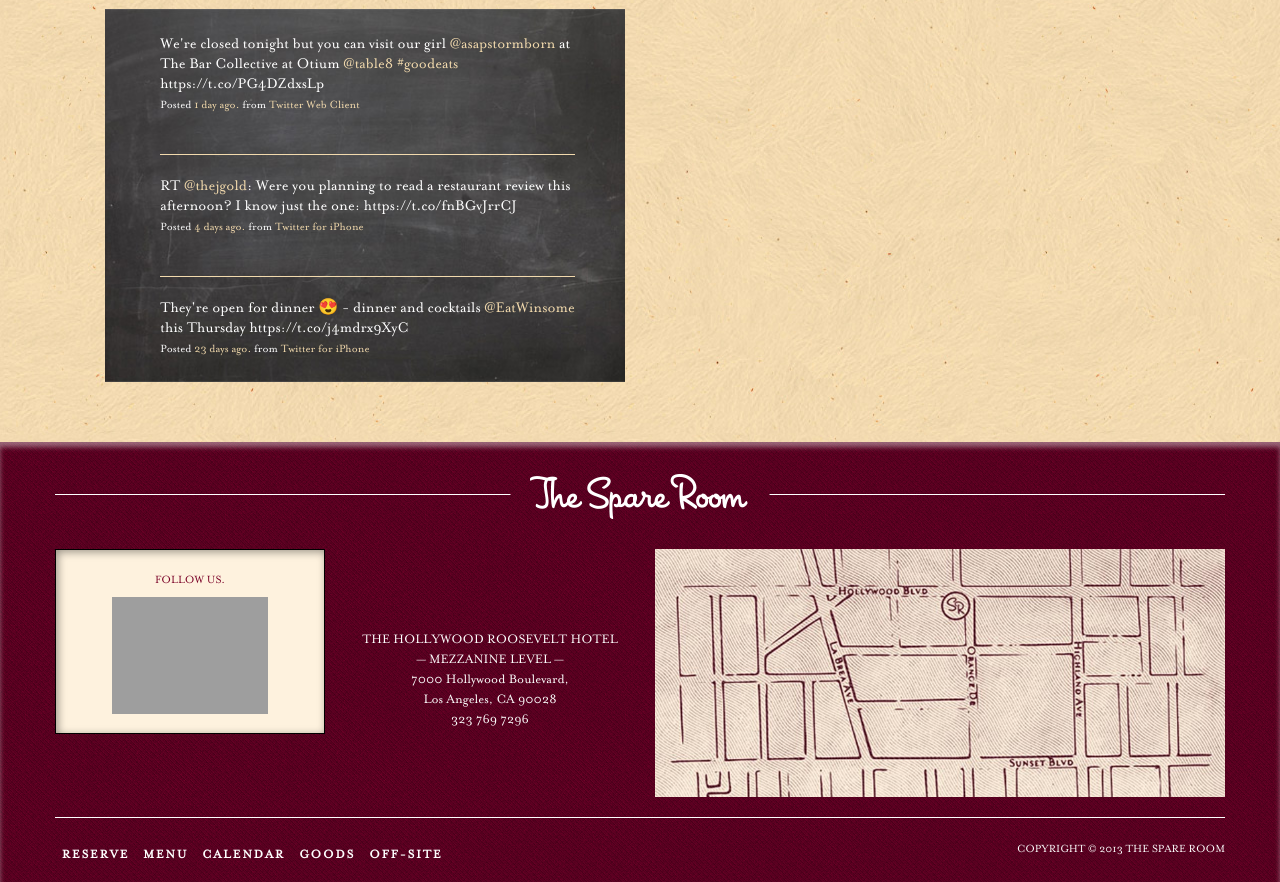
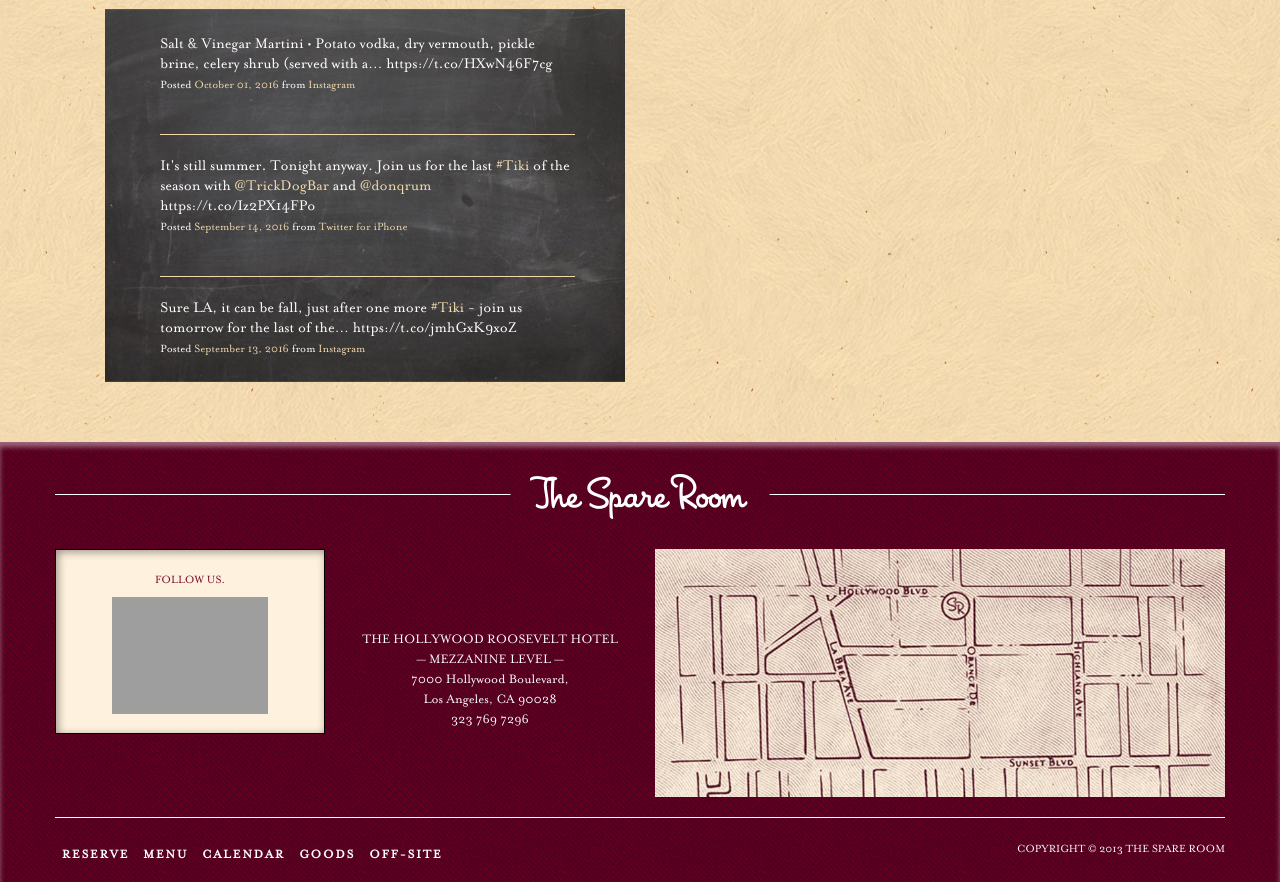
Before and after one commit to streetvirus/spareroom, a PHP site: page / in a window 1280 px wide. Shown: the part 3521-4403 px from the top of the page. Run offline with PHP 8.4, Linux system fonts and the light colour scheme; data that the repository does not hold is empty; some libraries are stand-ins or nearby versions; grey boxes are pictures that could not be loaded.

Commit message:
December Calendar

```diff
--- a/includes/_cache/twitter_feed.php
+++ b/includes/_cache/twitter_feed.php
@@ -1,8 +1,16 @@
-<tr><td><div id="tweet_768252238309371904" class="tweet_odd">We're closed tonight but you can visit our girl <a class="$class" href="http://twitter.com/asapstormborn">@asapstormborn</a> at The Bar Collective at Otium <a class="$class" href="http://twitter.com/table8">@table8</a> <a class="$class" href="http://twitter.com/#!/search?q=%23goodeats">#goodeats</a> https://t.co/PG4DZdxsLp<br /><span class="tweet_source">Posted <a href="http://twitter.com/#!/SpareRoomHwood/status/768252238309371904">1 day ago.</a> from <a href="http://twitter.com" rel="nofollow">Twitter Web Client</a></span><div class="tweet_clear">&nbsp;</div></div>
+<tr><td><div id="tweet_782450002928992256" class="tweet_odd">Salt &amp; Vinegar Martini • Potato vodka, dry vermouth, pickle brine, celery shrub (served with a… https://t.co/HXwN46F7cg<br /><span class="tweet_source">Posted <a href="http://twitter.com/#!/SpareRoomHwood/status/782450002928992256">October 01, 2016</a> from <a href="http://instagram.com" rel="nofollow">Instagram</a></span><div class="tweet_clear">&nbsp;</div></div>
 
-</td></tr><tr><td><div id="tweet_767117039248953345" class="tweet_even">RT <a class="$class" href="http://twitter.com/thejgold">@thejgold</a>: Were you planning to read a restaurant review this afternoon? I know just the one: https://t.co/fnBGvJrrCJ<br /><span class="tweet_source">Posted <a href="http://twitter.com/#!/SpareRoomHwood/status/767117039248953345">4 days ago.</a> from <a href="http://twitter.com/download/iphone" rel="nofollow">Twitter for iPhone</a></span><div class="tweet_clear">&nbsp;</div></div>
+</td></tr><tr><td><div id="tweet_776193970070179842" class="tweet_even">It's still summer. Tonight anyway. Join us for the last <a class="$class" href="http://twitter.com/#!/search?q=%23Tiki">#Tiki</a> of the season with <a class="$class" href="http://twitter.com/TrickDogBar">@TrickDogBar</a> and <a class="$class" href="http://twitter.com/donqrum">@donqrum</a> https://t.co/Iz2PX14FPo<br /><span class="tweet_source">Posted <a href="http://twitter.com/#!/SpareRoomHwood/status/776193970070179842">September 14, 2016</a> from <a href="http://twitter.com/download/iphone" rel="nofollow">Twitter for iPhone</a></span><div class="tweet_clear">&nbsp;</div></div>
 
-</td></tr><tr><td><div id="tweet_760255907653496832" class="tweet_odd">They're open for dinner 😍 - dinner and cocktails <a class="$class" href="http://twitter.com/EatWinsome">@EatWinsome</a> this Thursday  https://t.co/j4mdrx9XyC<br /><span class="tweet_source">Posted <a href="http://twitter.com/#!/SpareRoomHwood/status/760255907653496832">23 days ago.</a> from <a href="http://twitter.com/download/iphone" rel="nofollow">Twitter for iPhone</a></span><div class="tweet_clear">&nbsp;</div></div>
+</td></tr><tr><td><div id="tweet_775867454388051968" class="tweet_odd">Sure LA, it can be fall, just after one more <a class="$class" href="http://twitter.com/#!/search?q=%23Tiki">#Tiki</a> - join us tomorrow for the last of the… https://t.co/jmhGxK9xoZ<br /><span class="tweet_source">Posted <a href="http://twitter.com/#!/SpareRoomHwood/status/775867454388051968">September 13, 2016</a> from <a href="http://instagram.com" rel="nofollow">Instagram</a></span><div class="tweet_clear">&nbsp;</div></div>
+
+</td></tr><tr><td><div id="tweet_769655293856755712" class="tweet_even">RT <a class="$class" href="http://twitter.com/genghis_cohen">@genghis_cohen</a>: Ok we're terrible at keeping secrets. Swing by our booth at <a class="$class" href="http://twitter.com/#!/search?q=%23FYF">#FYF</a> for a fortune cookie concealing a code for free deliver…<br /><span class="tweet_source">Posted <a href="http://twitter.com/#!/SpareRoomHwood/status/769655293856755712">August 27, 2016</a> from <a href="http://twitter.com/download/iphone" rel="nofollow">Twitter for iPhone</a></span><div class="tweet_clear">&nbsp;</div></div>
+
+</td></tr><tr><td><div id="tweet_768252238309371904" class="tweet_odd">We're closed tonight but you can visit our girl <a class="$class" href="http://twitter.com/asapstormborn">@asapstormborn</a> at The Bar Collective at Otium <a class="$class" href="http://twitter.com/table8">@table8</a> <a class="$class" href="http://twitter.com/#!/search?q=%23goodeats">#goodeats</a> https://t.co/PG4DZdxsLp<br /><span class="tweet_source">Posted <a href="http://twitter.com/#!/SpareRoomHwood/status/768252238309371904">August 23, 2016</a> from <a href="http://twitter.com" rel="nofollow">Twitter Web Client</a></span><div class="tweet_clear">&nbsp;</div></div>
+
+</td></tr><tr><td><div id="tweet_767117039248953345" class="tweet_even">RT <a class="$class" href="http://twitter.com/thejgold">@thejgold</a>: Were you planning to read a restaurant review this afternoon? I know just the one: https://t.co/fnBGvJrrCJ<br /><span class="tweet_source">Posted <a href="http://twitter.com/#!/SpareRoomHwood/status/767117039248953345">August 20, 2016</a> from <a href="http://twitter.com/download/iphone" rel="nofollow">Twitter for iPhone</a></span><div class="tweet_clear">&nbsp;</div></div>
+
+</td></tr><tr><td><div id="tweet_760255907653496832" class="tweet_odd">They're open for dinner 😍 - dinner and cocktails <a class="$class" href="http://twitter.com/EatWinsome">@EatWinsome</a> this Thursday  https://t.co/j4mdrx9XyC<br /><span class="tweet_source">Posted <a href="http://twitter.com/#!/SpareRoomHwood/status/760255907653496832">August 01, 2016</a> from <a href="http://twitter.com/download/iphone" rel="nofollow">Twitter for iPhone</a></span><div class="tweet_clear">&nbsp;</div></div>
 
 </td></tr><tr><td><div id="tweet_755777520041988096" class="tweet_even"><a class="$class" href="http://twitter.com/#!/search?q=%23OdeToTheBowl">#OdeToTheBowl</a> https://t.co/exaQsEi7Zo<br /><span class="tweet_source">Posted <a href="http://twitter.com/#!/SpareRoomHwood/status/755777520041988096">July 20, 2016</a> from <a href="http://twitter.com/download/iphone" rel="nofollow">Twitter for iPhone</a></span><div class="tweet_clear">&nbsp;</div></div>
 
@@ -32,12 +40,4 @@
 
 </td></tr><tr><td><div id="tweet_735333746304516096" class="tweet_even">RT <a class="$class" href="http://twitter.com/timeoutla">@timeoutla</a>: The winners of the 2016 Time Out Los Angeles Bar Awards https://t.co/MQUvD0BGpp <a class="$class" href="http://twitter.com/#!/search?q=%23timeoutbarawards">#timeoutbarawards</a> https://t.co/4lUcyYAJEx<br /><span class="tweet_source">Posted <a href="http://twitter.com/#!/SpareRoomHwood/status/735333746304516096">May 24, 2016</a> from <a href="http://twitter.com/download/iphone" rel="nofollow">Twitter for iPhone</a></span><div class="tweet_clear">&nbsp;</div></div>
 
-</td></tr><tr><td><div id="tweet_734988671108055041" class="tweet_odd">We're over the moon. Honored to have won <a class="$class" href="http://twitter.com/timeoutla">@timeoutla</a> <a class="$class" href="http://twitter.com/#!/search?q=%23BarOfTheYear">#BarOfTheYear</a> award 🙌 https://t.co/Kak8pMDQ43<br /><span class="tweet_source">Posted <a href="http://twitter.com/#!/SpareRoomHwood/status/734988671108055041">May 23, 2016</a> from <a href="http://twitter.com/download/iphone" rel="nofollow">Twitter for iPhone</a></span><div class="tweet_clear">&nbsp;</div></div>
-
-</td></tr><tr><td><div id="tweet_734878474314252289" class="tweet_even">We're all a blush. Honored to be a finalist of Time Out LA's 2016 Bar Awards | https://t.co/B1dQ2sKvDE<br /><span class="tweet_source">Posted <a href="http://twitter.com/#!/SpareRoomHwood/status/734878474314252289">May 23, 2016</a> from <a href="http://twitter.com" rel="nofollow">Twitter Web Client</a></span><div class="tweet_clear">&nbsp;</div></div>
-
-</td></tr><tr><td><div id="tweet_733911000567554048" class="tweet_odd">Lucky smoke for the win. Hiya Hollywood. https://t.co/btLMoVIkmi<br /><span class="tweet_source">Posted <a href="http://twitter.com/#!/SpareRoomHwood/status/733911000567554048">May 20, 2016</a> from <a href="http://twitter.com/download/iphone" rel="nofollow">Twitter for iPhone</a></span><div class="tweet_clear">&nbsp;</div></div>
-
-</td></tr><tr><td><div id="tweet_733764942692683776" class="tweet_even">RT <a class="$class" href="http://twitter.com/citizine">@citizine</a>: There's not enough time in life to drink crappy cocktails. <a class="$class" href="http://twitter.com/SpareRoomHwood">@SpareRoomHwood</a> <a class="$class" href="http://twitter.com/hwood_roosevelt">@hwood_roosevelt</a> https://t.co/mxHR8EGFed https://t…<br /><span class="tweet_source">Posted <a href="http://twitter.com/#!/SpareRoomHwood/status/733764942692683776">May 20, 2016</a> from <a href="http://twitter.com/download/iphone" rel="nofollow">Twitter for iPhone</a></span><div class="tweet_clear">&nbsp;</div></div>
-
-</td></tr><tr><td class="twitter_date"><small>Last updated Aug 25 @ 10:51 am pst</small></tr></td>
+</td></tr><tr><td class="twitter_date"><small>Last updated Dec 01 @ 1:58 pm pst</small></tr></td>
--- a/index.php
+++ b/index.php
@@ -197,10 +197,10 @@
 								</style>
 								<div class="span7 card card-calendar" id="calendar">
 									<!--img src="media/August-2.jpg" alt="Calendar" -->
-									<img src="media/TIKI_September_2016.jpg" alt="Calendar" />
+									<img src="media/2016_December_Calendar.jpg" alt="Calendar" />
 									<!-- <h2>Calendar</h2> -->
 									<div class="excerpt span7">
-										<a href="media/TIKI_September_2016.jpg" class="fancybox" rel="calendar-flyers" style="cursor:pointer;">
+										<a href="media/2016_December_Calendar.jpg" class="fancybox" rel="calendar-flyers" style="cursor:pointer;">
 											<h4>2016</h4>
 											<h2>EVENTS</h2>
 											<p>Click to View</p>
```
Also changed, not shown: media/2016_December_Calendar.jpg (added).
